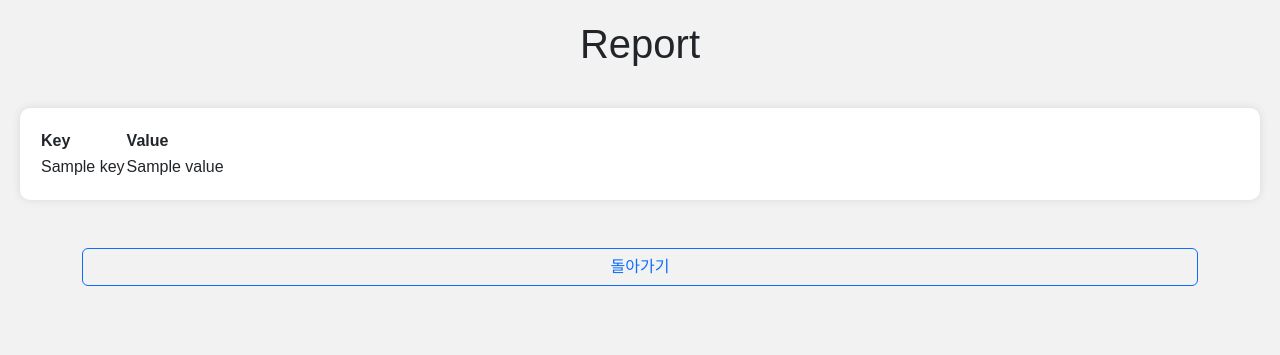
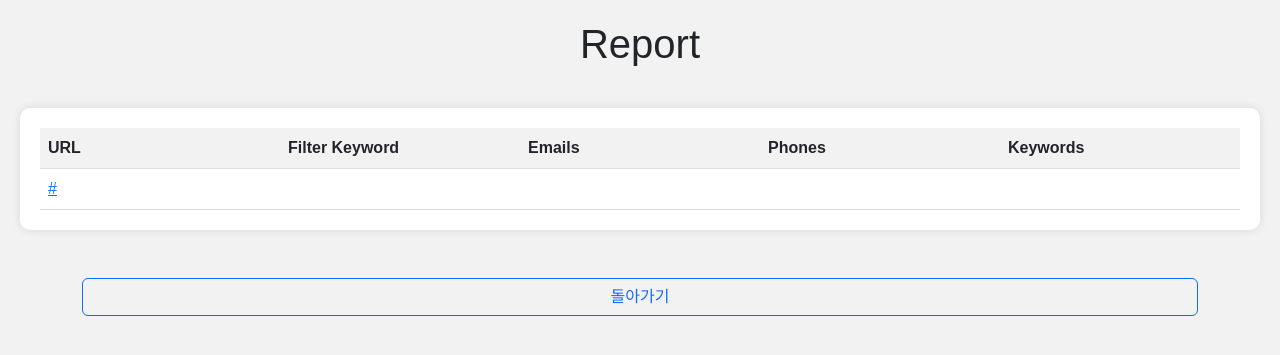
Before and after one commit to wpgur/JOONGSINT, a Flask app: template templates/report_result.html in a window 1280 px wide. Shown: the top 355 px of the page. Run offline with Flask 3, Linux system fonts and the light colour scheme; the template is opened without the code that fills it: most values are stand-ins (such as "Sample title", 1, 10 or a date in 2020); some libraries are stand-ins or nearby versions.

Commit message:
[YEJUN] update : report page

```diff
--- a/templates/report_result.html
+++ b/templates/report_result.html
@@ -62,45 +62,60 @@
         text-align: left;
         font-weight: normal;
       }
+
+      table {
+        width: 100%;
+        border-collapse: collapse;
+      }
+
+      th, td {
+        padding: 8px;
+        text-align: left;
+        border-bottom: 1px solid #ddd;
+        width: 20%;
+      }
+
+      th {
+        background-color: #f2f2f2;
+      }
+
     </style>
   </head>
   <body>
     <h1>Report</h1>
     <div class="report-card">
-      {% for data in result %}
       <div class="report-info">
         <table>
-          <thead>
           <tr>
-                  <th>Key</th>
-                  <th>Value</th>
+              <th style="width: 20%;">URL</th>
+              <th style="width: 20%;">Filter Keyword</th>
+              <th style="width: 20%;">Emails</th>
+              <th style="width: 20%;">Phones</th>
+              <th style="width: 20%;">Keywords</th>
           </tr>
-          </thead>
-          <tbody>
-              {% for key, value in data.items() %}
+          {% for result_dic in result %}
+            {% for url, items in result_dic.items() %}
+                {% for item in items %}
                     <tr>
-                  <td>{{ key }}  </td>
+                        <td><a href="{{ url }}">{{ url }}</a></td>
+                        <td>{{ item['filter_keyword'] }}</td>
+                        <td>{{ item['emails'] }}</td>
+                        <td>{{ item['phones'] }}</td>
                         <td>
-                      {% if key == 'url' %}
-                          <a href="{{ value }}">{{ value }}</a>
-                      {% elif key == 'keywords' %}
-                          {% if value|length > 10 %}
-                              <span class="truncate">{{ value[:10] }}</span>
-                              <span class="full-keywords" style="display: none;">{{ value }}</span>
+                          <div class="truncate">{{ item['keywords'][:10] }}{% if item['keywords']|length > 10 %}...{% endif %}</div>
+                          {% if item['keywords']|length > 10 %}
+                            <div class="full-keywords" style="display: none;">{{ item['keywords'] }}</div>
                             <a href="#" class="more-link">더보기</a>
-                          {% else %}
-                              {{ value }}
-                          {% endif %}
-                      {% else %}
-                          {{ value }}
+                            <a href="#" class="less-link" style="display: none;">접기</a>
                           {% endif %}
                         </td>
+
                     </tr>
                 {% endfor %}
-          </tbody>
+            {% endfor %}
+          {% endfor %}
         </table>
       </div>
-      {% endfor %}
     </div>
 
     <div class="container my-5">
@@ -116,6 +131,16 @@
             var fullKeywords = $(this).siblings('.full-keywords').text();
             keywordsContainer.text(fullKeywords);
             $(this).hide();
+            $(this).siblings('.less-link').show();
+        });
+
+        $('.less-link').click(function(e) {
+            e.preventDefault();
+            var keywordsContainer = $(this).siblings('.truncate');
+            var truncatedKeywords = $(this).siblings('.full-keywords').text().slice(0, 10) + '...';
+            keywordsContainer.text(truncatedKeywords);
+            $(this).hide();
+            $(this).siblings('.more-link').show();
         });
     });
 </script>
```
Also changed, not shown: module/report_module.py (+8 -16 lines). Lines whose indentation alone changed are shown as unchanged.
